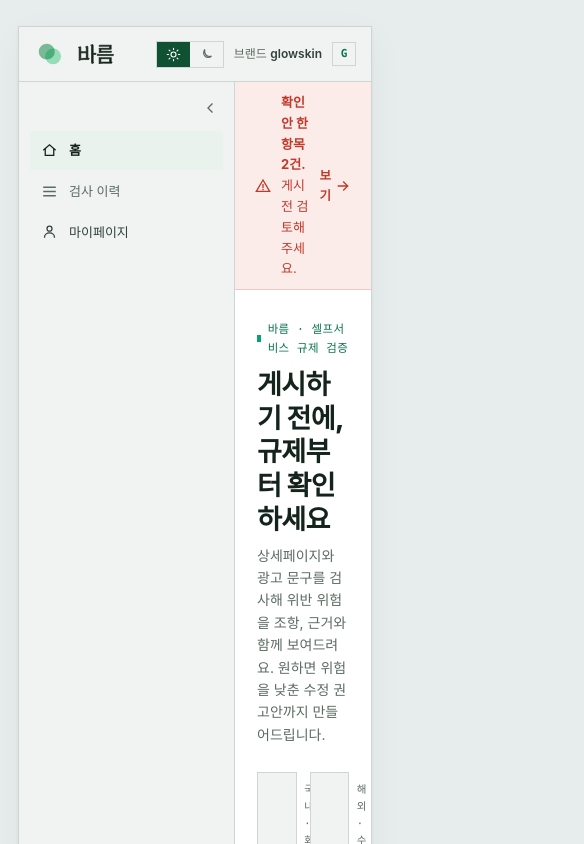
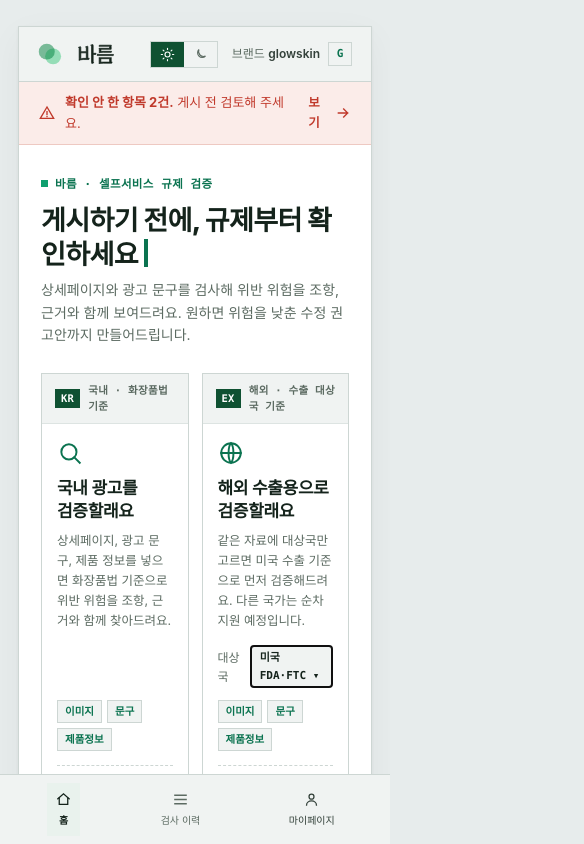
Before and after one commit to haneebunny/barum, a Next.js app in the folder frontend/: page / in a window 390 px wide. Shown: the top 844 px of the page, 584 px wide, since content can reach past the window. Built offline with nearby package versions, Linux system fonts and the light colour scheme; a web font is replaced by a local one.

Commit message:
feat: 공통 내비게이션 바 모바일 하단 고정 및 프로필 드롭다운 구현

```diff
--- a/frontend/app/globals.css
+++ b/frontend/app/globals.css
@@ -106,3 +106,8 @@ body {
     animation: none !important;
   }
 }
+
+.font-mono,
+[class*="font-mono"] {
+  font-weight: 600;
+}
--- a/frontend/components/AppShell/AppShell.tsx
+++ b/frontend/components/AppShell/AppShell.tsx
@@ -1,9 +1,11 @@
 "use client";
 
+import { useState } from "react";
 import Link from "next/link";
 import { usePathname } from "next/navigation";
 import { useSyncExternalStore } from "react";
 import { ThemeToggle } from "@/components/ThemeToggle/ThemeToggle";
+import { Dropdown } from "@/components/Dropdown/Dropdown";
 
 const navListeners = new Set<() => void>();
 
@@ -37,10 +39,19 @@ function toggleNav(current: boolean) {
 export function AppShell({ children }: { children: React.ReactNode }) {
   const pathname = usePathname();
   const collapsed = useSyncExternalStore(subscribeNav, getNavSnapshot, getNavServerSnapshot);
+  const [isProfileOpen, setIsProfileOpen] = useState(false);
+
+  const handleLogout = () => {
+    setIsProfileOpen(false);
+    if (window.confirm("로그아웃 하시겠습니까?")) {
+      alert("로그아웃 되었습니다.");
+    }
+  };
 
   return (
     <div className="w-full max-w-[1240px] bg-[var(--surface)] border border-[var(--line-2)] shadow-[0_1px_3px_rgba(20,35,27,0.05),0_10px_34px_rgba(20,35,27,0.045)]">
       <div className="flex items-center gap-3 p-[11px_15px] border-b border-[var(--line-2)] bg-[var(--surface-sub)]">
+        <Link href="/" className="flex items-center gap-3 no-underline cursor-pointer">
           <svg className="w-8 h-8 shrink-0 block" viewBox="0 0 170 170" fill="none" role="img" aria-label="바름">
             <circle cx="101.542" cy="97.5538" r="42.3692" fill="#95DDB7" />
             <circle cx="67.8038" cy="72.4461" r="42.3692" fill="#00813E" fillOpacity="0.5" />
@@ -62,20 +73,47 @@ export function AppShell({ children }: { children: React.ReactNode }) {
               />
             </svg>
           </span>
-        <div className="ml-auto flex items-center gap-2.5">
+        </Link>
+        <div className="ml-auto flex items-center gap-2.5 relative">
           <ThemeToggle />
-          <span className="text-[var(--ink-3)] text-[12px]">
+          <button
+            type="button"
+            className="flex items-center gap-2 bg-transparent border-0 cursor-pointer p-1 text-[var(--ink-3)] hover:text-[var(--ink)] focus:outline-none"
+            onClick={() => setIsProfileOpen(!isProfileOpen)}
+            aria-haspopup="true"
+            aria-expanded={isProfileOpen}
+            aria-label="사용자 프로필 메뉴"
+          >
+            <span className="text-[12px]">
               브랜드 <b className="text-[var(--ink-2)] font-semibold">glowskin</b>
             </span>
             <span className="w-6 h-6 border border-[var(--line-2)] text-[var(--brand-ink)] inline-flex items-center justify-center font-mono text-[11px] font-bold">G</span>
+          </button>
+
+          <Dropdown isOpen={isProfileOpen} onClose={() => setIsProfileOpen(false)} className="w-36 right-0">
+            <Link
+              href="/mypage"
+              className="p-[10px_14px] hover:bg-[var(--nav-hover)] text-[var(--ink-2)] hover:text-[var(--ink)] no-underline text-left"
+              onClick={() => setIsProfileOpen(false)}
+            >
+              마이페이지
+            </Link>
+            <button
+              type="button"
+              className="p-[10px_14px] hover:bg-[var(--nav-hover)] text-[var(--crit)] border-0 bg-transparent text-left cursor-pointer font-mono font-medium"
+              onClick={handleLogout}
+            >
+              로그아웃
+            </button>
+          </Dropdown>
         </div>
       </div>
 
-      <div className={`grid transition-[grid-template-columns] duration-[220ms] ease-in-out ${collapsed ? "grid-cols-[56px_minmax(0,1fr)]" : "grid-cols-[216px_minmax(0,1fr)]"}`}>
-        <aside className="bg-[var(--surface-sub)] border-r border-[var(--line-2)] overflow-hidden">
-          <div className={`w-full h-full flex flex-col gap-2 ${collapsed ? "p-[13px_8px] items-center" : "p-[13px_11px]"}`}>
+      <div className={`grid max-[900px]:flex max-[900px]:flex-col transition-[grid-template-columns] duration-[220ms] ease-in-out ${collapsed ? "grid-cols-[56px_minmax(0,1fr)]" : "grid-cols-[216px_minmax(0,1fr)]"}`}>
+        <aside className="bg-[var(--surface-sub)] border-r border-[var(--line-2)] overflow-hidden max-[900px]:fixed max-[900px]:bottom-0 max-[900px]:left-0 max-[900px]:right-0 max-[900px]:z-40 max-[900px]:w-full max-[900px]:h-auto max-[900px]:border-r-0 max-[900px]:border-t max-[900px]:border-[var(--line-2)]">
+          <div className={`w-full h-full flex flex-col gap-2 max-[900px]:flex-row max-[900px]:p-[8px_12px] max-[900px]:justify-around max-[900px]:items-center ${collapsed ? "p-[13px_8px] items-center" : "p-[13px_11px]"}`}>
             <button
-              className={`inline-flex items-center justify-center border-0 bg-transparent text-[var(--ink-3)] cursor-pointer p-[5px] transition-all duration-[120ms] hover:text-[var(--ink)] hover:bg-[var(--nav-hover)] ${collapsed ? "self-center" : "self-end"}`}
+              className={`inline-flex items-center justify-center border-0 bg-transparent text-[var(--ink-3)] cursor-pointer p-[5px] transition-all duration-[120ms] hover:text-[var(--ink)] hover:bg-[var(--nav-hover)] max-[900px]:hidden ${collapsed ? "self-center" : "self-end"}`}
               onClick={() => toggleNav(collapsed)}
               aria-label="사이드바 접기/펼치기"
               aria-expanded={!collapsed}
@@ -85,10 +123,10 @@ export function AppShell({ children }: { children: React.ReactNode }) {
                 <path d="M15 6l-6 6 6 6" />
               </svg>
             </button>
-            <nav className={`flex flex-col gap-[2px] mt-[2px] ${collapsed ? "items-center" : ""}`}>
+            <nav className={`flex flex-col gap-[2px] mt-[2px] max-[900px]:flex-row max-[900px]:mt-0 max-[900px]:w-full max-[900px]:justify-around ${collapsed ? "items-center" : ""}`}>
               <Link href="/" className={`flex items-center text-[13px] no-underline transition-all duration-[120ms] ${
                 collapsed ? "w-10 p-[10px_0] justify-center gap-0" : "gap-[11px] p-[9px_11px]"
-              } ${
+              } max-[900px]:flex-col max-[900px]:items-center max-[900px]:w-auto max-[900px]:p-2 max-[900px]:gap-1 ${
                 pathname === "/"
                   ? "bg-[var(--nav-active-bg)] text-[var(--ink)] font-bold"
                   : "text-[var(--ink-2)] cursor-pointer hover:text-[var(--ink)] hover:bg-[var(--nav-hover)]"
@@ -97,19 +135,19 @@ export function AppShell({ children }: { children: React.ReactNode }) {
                   <path d="M4 11 12 4l8 7" />
                   <path d="M6 10v9h12v-9" />
                 </svg>
-                <span className={`whitespace-nowrap ${collapsed ? "hidden" : ""}`}>홈</span>
+                <span className={`whitespace-nowrap ${collapsed ? "hidden" : ""} max-[900px]:!inline max-[900px]:text-[10px]`}>홈</span>
               </Link>
               <span className={`flex items-center text-[13px] no-underline transition-all duration-[120ms] ${
                 collapsed ? "w-10 p-[10px_0] justify-center gap-0" : "gap-[11px] p-[9px_11px]"
-              } cursor-default text-[var(--ink-3)] hover:bg-transparent hover:text-[var(--ink-3)]`} title="검사 이력 (준비 중)">
+              } max-[900px]:flex-col max-[900px]:items-center max-[900px]:w-auto max-[900px]:p-2 max-[900px]:gap-1 cursor-default text-[var(--ink-3)] hover:bg-transparent hover:text-[var(--ink-3)]`} title="검사 이력 (준비 중)">
                 <svg className="w-[17px] h-[17px] shrink-0" viewBox="0 0 24 24" fill="none" stroke="currentColor" strokeWidth={1.8} strokeLinecap="square">
                   <path d="M4 6h16M4 12h16M4 18h16" />
                 </svg>
-                <span className={`whitespace-nowrap ${collapsed ? "hidden" : ""}`}>검사 이력</span>
+                <span className={`whitespace-nowrap ${collapsed ? "hidden" : ""} max-[900px]:!inline max-[900px]:text-[10px]`}>검사 이력</span>
               </span>
               <Link href="/mypage" className={`flex items-center text-[13px] no-underline transition-all duration-[120ms] ${
                 collapsed ? "w-10 p-[10px_0] justify-center gap-0" : "gap-[11px] p-[9px_11px]"
-              } ${
+              } max-[900px]:flex-col max-[900px]:items-center max-[900px]:w-auto max-[900px]:p-2 max-[900px]:gap-1 ${
                 pathname === "/mypage"
                   ? "bg-[var(--nav-active-bg)] text-[var(--ink)] font-bold"
                   : "text-[var(--ink-2)] cursor-pointer hover:text-[var(--ink)] hover:bg-[var(--nav-hover)]"
@@ -118,13 +156,13 @@ export function AppShell({ children }: { children: React.ReactNode }) {
                   <circle cx="12" cy="8" r="3.5" />
                   <path d="M5 20c0-3.5 3-6 7-6s7 2.5 7 6" />
                 </svg>
-                <span className={`whitespace-nowrap ${collapsed ? "hidden" : ""}`}>마이페이지</span>
+                <span className={`whitespace-nowrap ${collapsed ? "hidden" : ""} max-[900px]:!inline max-[900px]:text-[10px]`}>마이페이지</span>
               </Link>
             </nav>
           </div>
         </aside>
 
-        <main className="min-w-0 flex flex-col">{children}</main>
+        <main className="min-w-0 flex flex-col max-[900px]:pb-[70px]">{children}</main>
       </div>
     </div>
   );
--- /dev/null
+++ b/frontend/components/Dropdown/Dropdown.tsx
@@ -0,0 +1,49 @@
+"use client";
+
+import React, { useEffect, useRef } from "react";
+
+interface DropdownProps {
+  isOpen: boolean;
+  onClose: () => void;
+  children: React.ReactNode;
+  className?: string;
+}
+
+export function Dropdown({ isOpen, onClose, children, className = "" }: DropdownProps) {
+  const dropdownRef = useRef<HTMLDivElement>(null);
+
+  useEffect(() => {
+    if (!isOpen) return;
+
+    const handleOutsideClick = (e: MouseEvent) => {
+      if (dropdownRef.current && !dropdownRef.current.contains(e.target as Node)) {
+        onClose();
+      }
+    };
+
+    const handleKeyDown = (e: KeyboardEvent) => {
+      if (e.key === "Escape") {
+        onClose();
+      }
+    };
+
+    document.addEventListener("mousedown", handleOutsideClick);
+    document.addEventListener("keydown", handleKeyDown);
+    return () => {
+      document.removeEventListener("mousedown", handleOutsideClick);
+      document.removeEventListener("keydown", handleKeyDown);
+    };
+  }, [isOpen, onClose]);
+
+  if (!isOpen) return null;
+
+  return (
+    <div
+      ref={dropdownRef}
+      className={`absolute right-0 top-full mt-2 z-50 bg-[var(--surface)] border border-[var(--line-2)] font-mono text-[12.5px] shadow-[0_4px_12px_rgba(7,11,8,0.15)] rounded-none flex flex-col min-w-[120px] ${className}`}
+      role="menu"
+    >
+      {children}
+    </div>
+  );
+}
```
Lines whose indentation alone changed are shown as unchanged.
